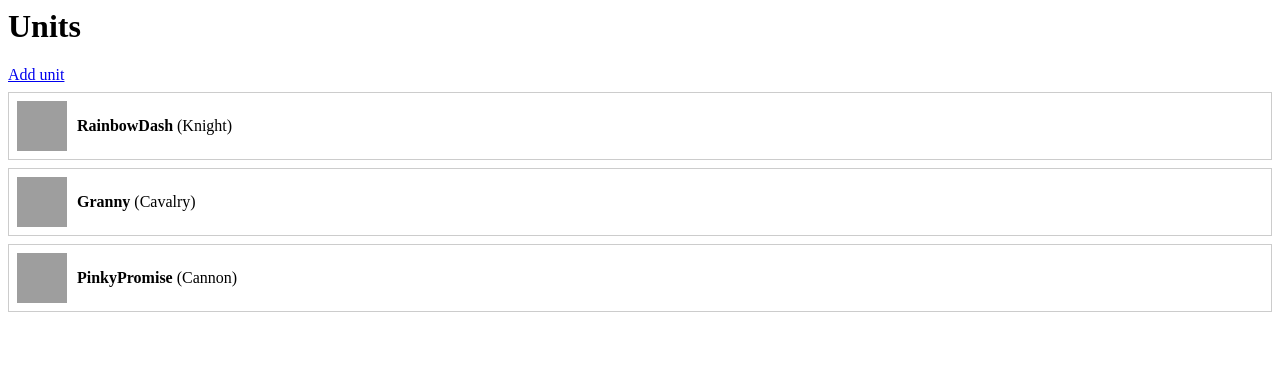
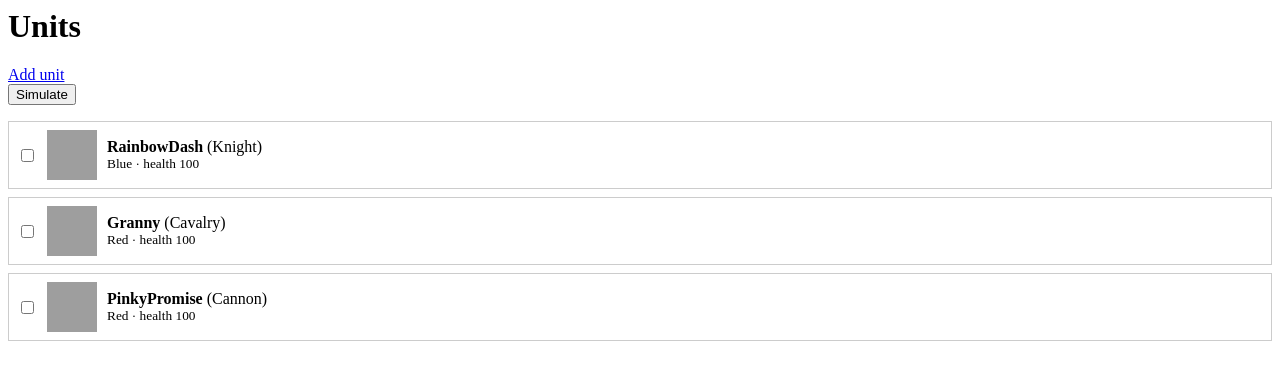
Before and after one commit to VanessaMaria20/RainbowCoca-DjangoChallenge-Easy, a Django app: page /unit/all/ in a window 1280 px wide. Shown: the top 380 px of the page. Run offline with Django 5.2, Linux system fonts and the light colour scheme; data comes from the database, SQL or seed files in the repository; both versions use the stored data as it was after the commit; grey boxes are pictures that could not be loaded.

Commit message:
Simulare lupta

```diff
--- a/RainbowCoca-DjangoChallenge-Easy/units/models.py
+++ b/RainbowCoca-DjangoChallenge-Easy/units/models.py
@@ -26,4 +26,22 @@ class Unit(models.Model):
 
     def __str__(self):
         return f"{self.name} ({self.team})"
+class Fight(models.Model):
+    unit1 = models.ForeignKey(Unit, on_delete=models.CASCADE, related_name="fights_as_unit1")
+    unit2 = models.ForeignKey(Unit, on_delete=models.CASCADE, related_name="fights_as_unit2")
+    winner = models.ForeignKey(Unit, on_delete=models.SET_NULL, null=True, related_name="fights_won")
+    created_at = models.DateTimeField(auto_now_add=True)
+
+
+class FightStep(models.Model):
+    fight = models.ForeignKey(Fight, on_delete=models.CASCADE, related_name="steps")
+    order = models.PositiveIntegerField()
+    attacker = models.ForeignKey(Unit, on_delete=models.CASCADE, related_name="attacks")
+    defender = models.ForeignKey(Unit, on_delete=models.CASCADE, related_name="defenses")
+    damage = models.PositiveIntegerField()
+    attacker_health = models.IntegerField()
+    defender_health = models.IntegerField()
+
+    class Meta:
+        ordering = ["order"]
 # Create your models here.
--- a/RainbowCoca-DjangoChallenge-Easy/units/templates/units/unit_list.html
+++ b/RainbowCoca-DjangoChallenge-Easy/units/templates/units/unit_list.html
@@ -1,13 +1,29 @@
 <h1>Units</h1>
 <a href="{% url 'unit_create' %}">Add unit</a>
+
+{% if messages %}
+  <ul>
+    {% for message in messages %}
+      <li style="color: {% if message.tags == 'error' %}red{% else %}green{% endif %};">{{ message }}</li>
+    {% endfor %}
+  </ul>
+{% endif %}
+
+<form id="simulate-form" method="post" action="{% url 'simulate_fight' %}">
+  {% csrf_token %}
+  <button type="submit">Simulate</button>
+</form>
 
 {% for unit in units %}
   <div class="card" onclick="location.href='{% url 'unit_detail' unit.id %}'"
        style="display:flex; align-items:center; gap:10px; border:1px solid #ccc;
               padding:8px; margin:8px 0; cursor:pointer;">
+    <input type="checkbox" name="units" value="{{ unit.id }}" form="simulate-form"
+           onclick="event.stopPropagation()">
     <img src="{{ unit.profile_image_link }}" width="50" height="50" alt="{{ unit.name }}">
     <div>
-      <strong>{{ unit.name }}</strong> ({{ unit.type }})
+      <strong>{{ unit.name }}</strong> ({{ unit.type }})<br>
+      <small>{{ unit.team }} · health {{ unit.health }}</small>
     </div>
     {% if unit.health < 100 %}
       <form method="post" action="{% url 'unit_heal' unit.id %}"
--- a/RainbowCoca-DjangoChallenge-Easy/units/urls.py
+++ b/RainbowCoca-DjangoChallenge-Easy/units/urls.py
@@ -6,4 +6,5 @@ urlpatterns = [
     path("unit/all/", views.unit_list, name="unit_list"),
     path("unit/<int:unit_id>/", views.unit_detail, name="unit_detail"),
     path("unit/<int:unit_id>/heal/", views.unit_heal, name="unit_heal"),
+    path("unit/simulate/", views.simulate_fight, name="simulate_fight"),
 ]
--- a/RainbowCoca-DjangoChallenge-Easy/units/views.py
+++ b/RainbowCoca-DjangoChallenge-Easy/units/views.py
@@ -1,7 +1,8 @@
+import random
 from django.shortcuts import render, redirect, get_object_or_404
+from django.contrib import messages
 from .forms import UnitForm
-from .models import Unit
-
+from .models import Unit, Fight, FightStep
 
 def unit_create(request):
     if request.method == "POST":
@@ -30,3 +31,48 @@ def unit_heal(request, unit_id):
         unit.health = 100
         unit.save()
     return redirect("unit_list")
+def simulate_fight(request):
+    if request.method != "POST":
+        return redirect("unit_list")
+
+    units = list(Unit.objects.filter(pk__in=request.POST.getlist("units")))
+    if len(units) != 2:
+        messages.error(request, "Select exactly 2 units.")
+        return redirect("unit_list")
+
+    u1, u2 = units
+    if u1.team == u2.team:
+        messages.error(request, "The units must be from different teams.")
+        return redirect("unit_list")
+    if u1.health == 0 or u2.health == 0:
+        messages.error(request, "A unit with 0 health cannot fight. Heal it first.")
+        return redirect("unit_list")
+    if u1.attack_points == 0 and u2.attack_points == 0:
+        messages.error(request, "Both units have 0 attack points, the fight would never end.")
+        return redirect("unit_list")
+
+    fight = Fight.objects.create(unit1=u1, unit2=u2)
+    attacker, defender = u1, u2
+    order = 1
+    while u1.health > 0 and u2.health > 0:
+        damage = random.randint(0, attacker.attack_points)
+        defender.health = max(0, defender.health - damage)
+        FightStep.objects.create(
+            fight=fight,
+            order=order,
+            attacker=attacker,
+            defender=defender,
+            damage=damage,
+            attacker_health=attacker.health,
+            defender_health=defender.health,
+        )
+        order += 1
+        attacker, defender = defender, attacker
+
+    u1.save()
+    u2.save()
+    fight.winner = u1 if u1.health > 0 else u2
+    fight.save()
+
+    messages.success(request, f"{fight.winner.name} won after {order - 1} attacks.")
+    return redirect("unit_list")
```
Also changed, not shown: RainbowCoca-DjangoChallenge-Easy/db.sqlite3, RainbowCoca-DjangoChallenge-Easy/units/migrations/0002_fight_fightstep.py (added).
